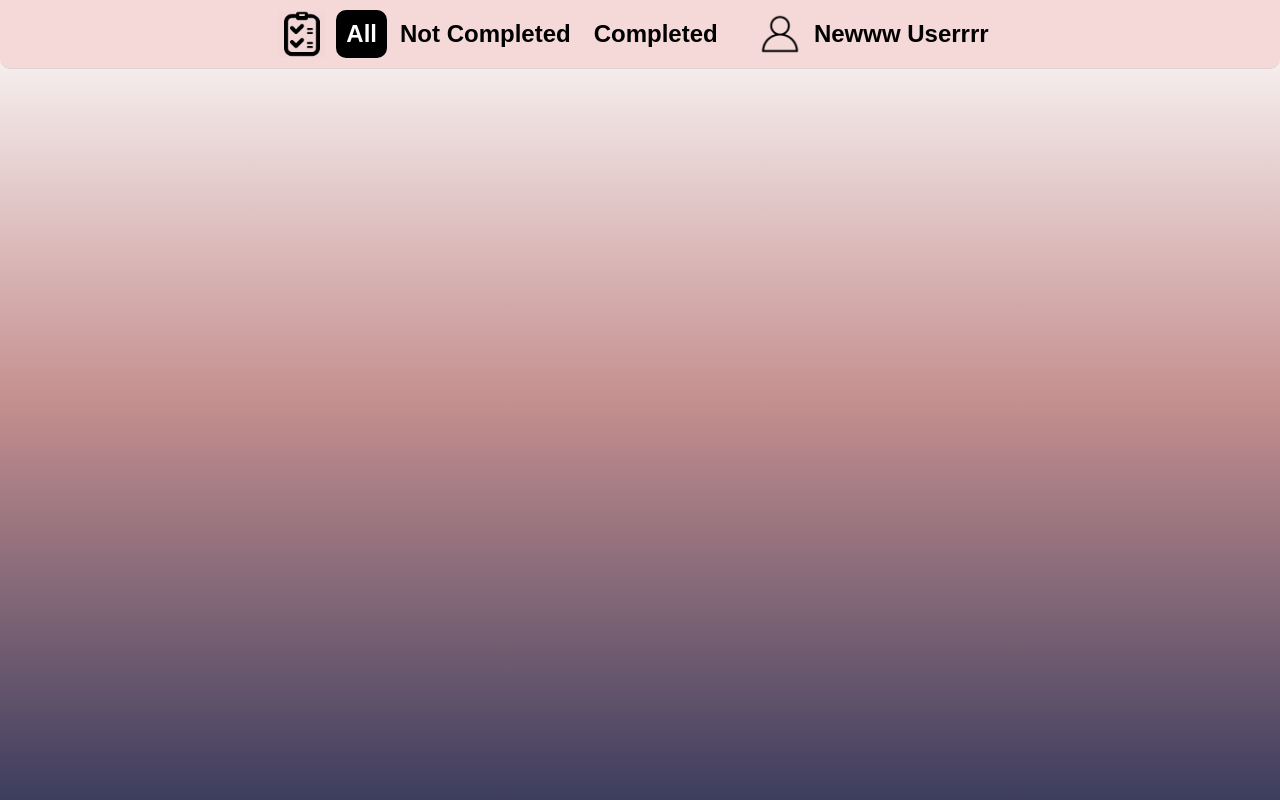
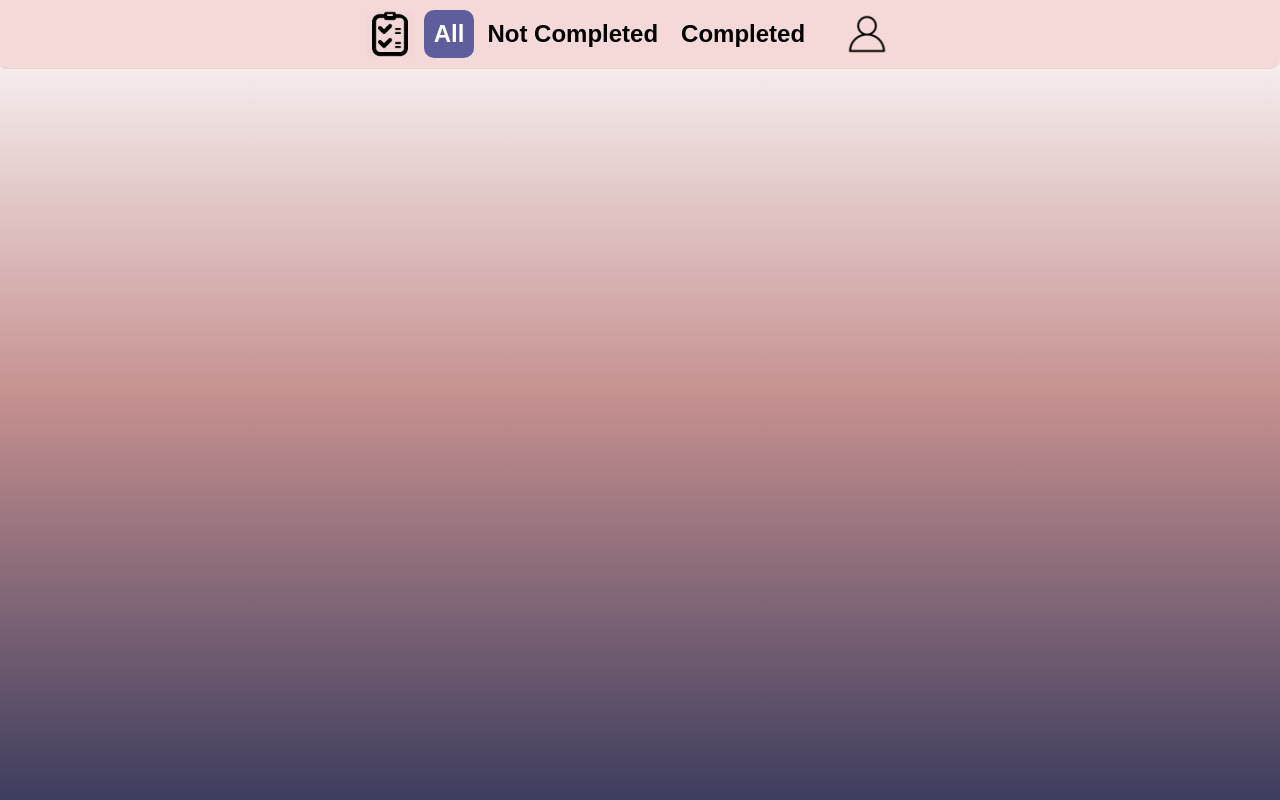
Before and after one commit to Artemiyqq/to-do-list, an Angular app in the folder Frontend/: page /dashboard in a window 1280 px wide. Built offline with nearby package versions, Linux system fonts and the light colour scheme.

Commit message:
Top bar of the home page: full username returned as the text of the account button; CSS of the active category button and hover effect of all buttons changed.

```diff
--- a/Frontend/src/app/top-panel/top-panel.component.css
+++ b/Frontend/src/app/top-panel/top-panel.component.css
@@ -1,11 +1,10 @@
-/* Custom CSS for the top-panel component */
 .top-panel {
     display: flex;
     justify-content: center;
     background-color: #f5d9d9;
     padding: 10px;
     border-bottom: 1px solid #e0d3d3;
-    border-bottom-left-radius: 10px;
+    border-bottom-left-radius: 5px;
     border-bottom-right-radius: 10px;
 }
 
@@ -48,27 +47,26 @@
     padding: 5px 10px;
     &:hover {
         color: white;
-        background-color: rgb(182, 148, 148);
+        background-color: #8e8eca;
     }
 }
 
 .account-button-dropdown {
     position: relative;
     display: inline-block;
-    width: fit-content; /* Make the dropdown's width match the button's content */
+    width: fit-content;
 }
 
-/* Modify the dropdown content */
 .dropdown-content {
     display: none;
     position: absolute;
-    background-color: #ffc6c6; /* Slightly darker background color */
-    width: 100%; /* Set the width to 100% to match the button's width */
+    background-color: #ffc6c6;
+    width: 100%;
     box-shadow: 0px 8px 16px 0px rgba(0, 0, 0, 0.2);
     z-index: 1;
     right: 0;
-    top: calc(100% + 5px); /* Position it below the button with a small gap */
-    border-radius: 10px; /* Add rounded corners */
+    top: calc(100% + 5px);
+    border-radius: 10px;
 }
 
 .dropdown-item {
@@ -77,31 +75,28 @@
     padding: 10px;
     width: 100%;
     text-align: left;
-    font-size: 20px; /* Increase font size */
-    color: black; /* Text color */
-    border-radius: 10px; /* Preserve rounded corners */
-    transition: background-color 0.3s, color 0.3s; /* Smooth transition for hover effect */
+    font-size: 20px;
+    color: black;
+    border-radius: 10px;
+    transition: background-color 0.3s, color 0.3s;
 }
 
-/* Hover effect for dropdown items */
 .dropdown-item:hover {
-    background-color: rgb(243, 194, 194); /* Hover background color */
-    color: white; /* Hover text color */
+    background-color: rgb(243, 194, 194);
+    color: white;
     cursor: pointer;
 }
 
-/* Show the dropdown content when the button is clicked */
 .account-button.active + .dropdown-content {
     display: block;
 }
 
-/* Add hover effect for the category buttons */
 .category-button.active {
-    background-color: rgb(0, 0, 0);
+    background-color: #5e5e9c;
     color: white;
 }
 
 .category-button:not(.active):hover {
     color: white;
-    background-color: rgb(182, 148, 148);
+    background-color: #8e8eca;
 }
--- a/Frontend/src/app/top-panel/top-panel.component.html
+++ b/Frontend/src/app/top-panel/top-panel.component.html
@@ -9,7 +9,7 @@
   <div class="account-button-container">
     <img src="assets/account-icon.png" alt="Account Image" class="account-image">
     <div class="account-button-dropdown">
-      <button class="account-button" (click)="toggleDropdown()" [class.active]="showDropdown">Newww Userrrr</button>
+      <button class="account-button" (click)="toggleDropdown()" [class.active]="showDropdown">{{ userFullName }}</button>
       <div class="dropdown-content" *ngIf="showDropdown">
         <button class="dropdown-item" (click)="logout()">Log Out</button>
       </div>
```
